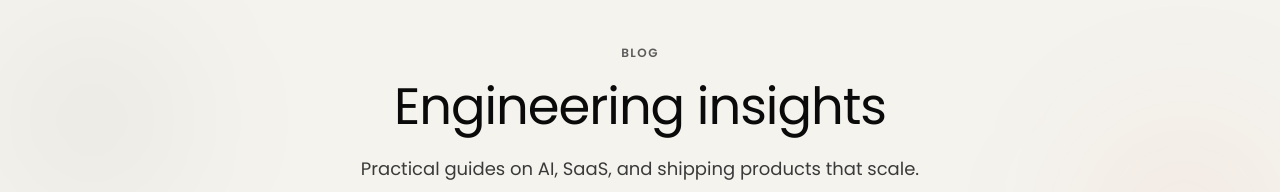
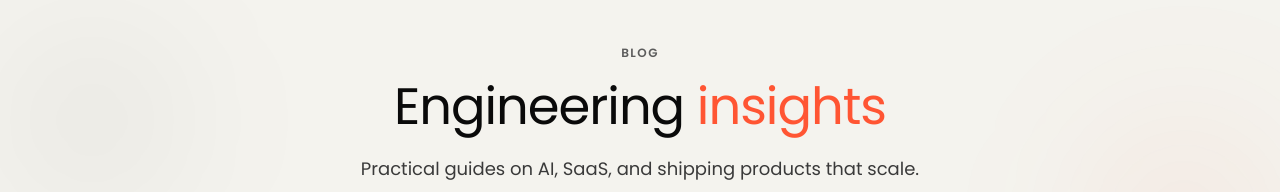
Before and after one commit to KylianGod/tamadevlabs, a Next.js app: page /blog in a window 1280 px wide. Shown: the part 133-325 px from the top of the page. Built offline with nearby package versions, Linux system fonts and the light colour scheme; no server answers.

Commit message:
Highlight insights in blog page heading with brand orange.

```diff
--- a/src/app/blog/page.tsx
+++ b/src/app/blog/page.tsx
@@ -25,7 +25,11 @@ export default function BlogPage() {
       <Section tone="cream" className="pt-16 md:pt-24">
         <PageHeader
           eyebrow="Blog"
-          title="Engineering insights"
+          title={
+            <>
+              Engineering <span className="text-[var(--accent)]">insights</span>
+            </>
+          }
           description="Practical guides on AI, SaaS, and shipping products that scale."
         />
       </Section>
```
